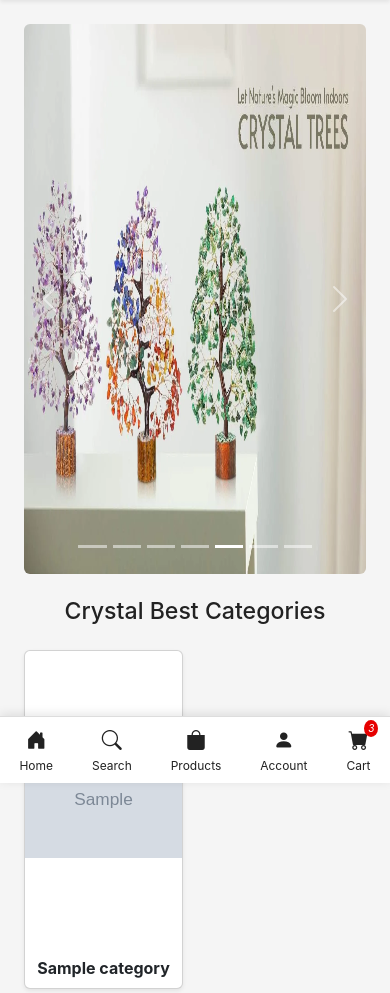
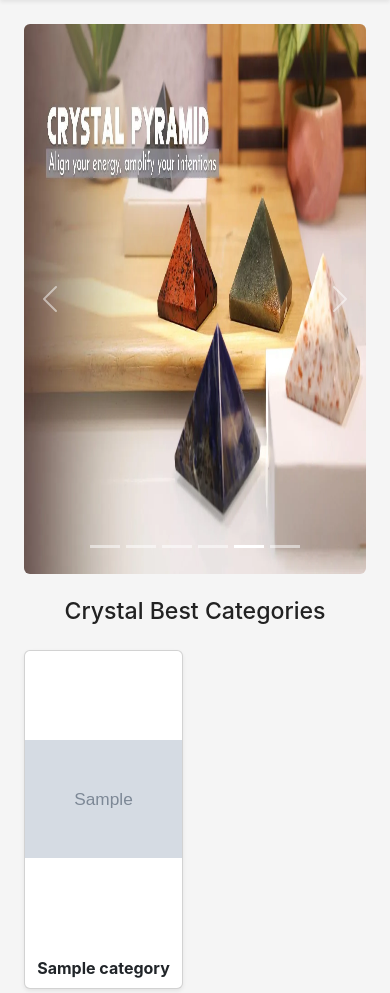
Before and after one commit to prameshwar-kumar/tathastucrystal, a Django app: page / in a window 390 px wide. Shown: the part 61-1054 px from the top of the page. Run offline with Django 5.2, Linux system fonts and the light colour scheme; tables that the repository leaves empty hold one stand-in row (values such as "Sample post"); grey boxes marked "Sample" are stand-in pictures.

Commit message:
Update Basic & Home

```diff
--- a/templates/base.html
+++ b/templates/base.html
@@ -31,7 +31,7 @@
                 <span class="logo-text ms-2" style="color:#FF9933; font-weight:bold;">Tathastu Crystal</span>
             </div>
 
-            <!-- SEARCH BAR--Desktop -->
+            <!-- SEARCH BAR -->
             <div class="search-section d-none d-md-flex flex-grow-1 mx-4">
                 <form class="d-flex w-100">
                     <input class="form-control search-input" placeholder="Search products...">
@@ -72,21 +72,9 @@
                     </span>
                     {% endif %}
                 </a>
-
-                <!-- Mobile Menu -->
-                <button class="btn nav-icon d-md-none ms-2" id="mobileMenuBtn">
-                    <i class="bi bi-list"></i>
-                </button>
             </div>
         </div>
 
-        <!-- MOBILE SEARCH -->
-        <div id="mobileSearch" class="container py-2 d-md-none mobile-search d-none">
-            <form class="d-flex">
-                <input class="form-control search-input" placeholder="Search products...">
-                <button class="btn btn-search"><i class="bi bi-search"></i></button>
-            </form>
-        </div>
     </header>
 
     <!-- MAIN NAVIGATION -->
@@ -124,7 +112,7 @@
                 </div>
             </div>
 
-            <!-- RIGHT SOCIAL -->
+            <!-- RIGHT SOCIAL Links -->
             <div class="d-flex align-items-center">
                 <span class="nav-follow-text me-2">Follow Us:</span>
                 <a href="https://www.facebook.com/" class="social-icon ms-2"><i class="bi bi-facebook"></i></a>
@@ -133,19 +121,6 @@
 
         </div>
     </nav>
-
-    <!-- MOBILE MENU -->
-    <div id="mobileMenu" class="mobile-menu d-none">
-        <a href="/" class="mobile-link">Home</a>
-        <a href="/" class="mobile-link">Blogs</a>
-        <a href="#" class="mobile-link">Crystal Products</a>
-        <a href="#" class="mobile-link">Puja Products</a>
-
-        <hr>
-
-        <a href="https://www.facebook.com/" class="mobile-link">Facebook</a>
-        <a href="https://www.instagram.com/" class="mobile-link">Instagram</a>
-    </div>
 
     <!-- MAIN CONTENT -->
     <main class="container my-4">
@@ -196,32 +171,6 @@
         </div>
     </footer>
 
-    <!-- MOBILE BOTTOM NAVBAR -->
-    <nav class="mobile-bottom-nav d-md-none">
-        <a href="/" class="nav-item">
-            <i class="bi bi-house-door-fill"></i>
-            <span>Home</span>
-        </a>
-        <a href="#" class="nav-item">
-            <i class="bi bi-search"></i>
-            <span>Search</span>
-        </a>
-        <a href="#" class="nav-item">
-            <i class="bi bi-bag-fill"></i>
-            <span>Products</span>
-        </a>
-        <a href="#" class="nav-item">
-            <i class="bi bi-person-fill"></i>
-            <span>Account</span>
-        </a>
-        <a href="#" class="nav-item">
-            <i class="bi bi-cart-fill position-relative">
-                <span class="cart-badge">3</span>
-            </i>
-            <span>Cart</span>
-        </a>
-    </nav>
-
     <!-- BOOTSTRAP JS -->
     <script src="https://cdn.jsdelivr.net/npm/bootstrap@5.3.0/dist/js/bootstrap.bundle.min.js"></script>
 
--- a/templates/home.html
+++ b/templates/home.html
@@ -8,7 +8,7 @@
   <div id="imageSlider" class="carousel slide mx-auto" style="max-width:1000px;" data-bs-ride="carousel"
     data-bs-interval="1500">
     <div class="carousel-inner">
-      {% for i in "1234567" %}
+      {% for i in "123456" %}
       <div class="carousel-item {% if forloop.first %}active{% endif %}">
         <img src="{% static 'images/banner'|add:i|add:'.jpg' %}" class="d-block w-100 rounded"
           style="height:550px; object-fit:content;" alt="Slide {{ i }}">
@@ -24,7 +24,7 @@
     </button>
 
     <div class="carousel-indicators">
-      {% for i in "1234567" %}
+      {% for i in "123456" %}
       <button type="button" data-bs-target="#imageSlider" data-bs-slide-to="{{ forloop.counter0 }}"
         class="{% if forloop.first %}active{% endif %}">
       </button>
```
Also changed, not shown: static/images/banner3.jpg, static/images/banner4.jpg, static/images/banner5.jpg, static/images/banner6.jpg, static/images/banner7.jpg (deleted).
